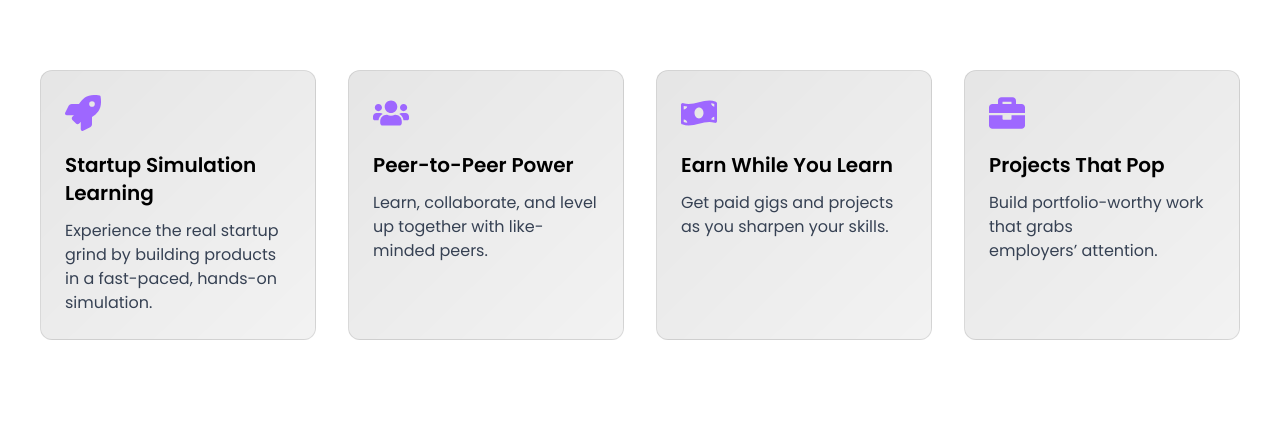
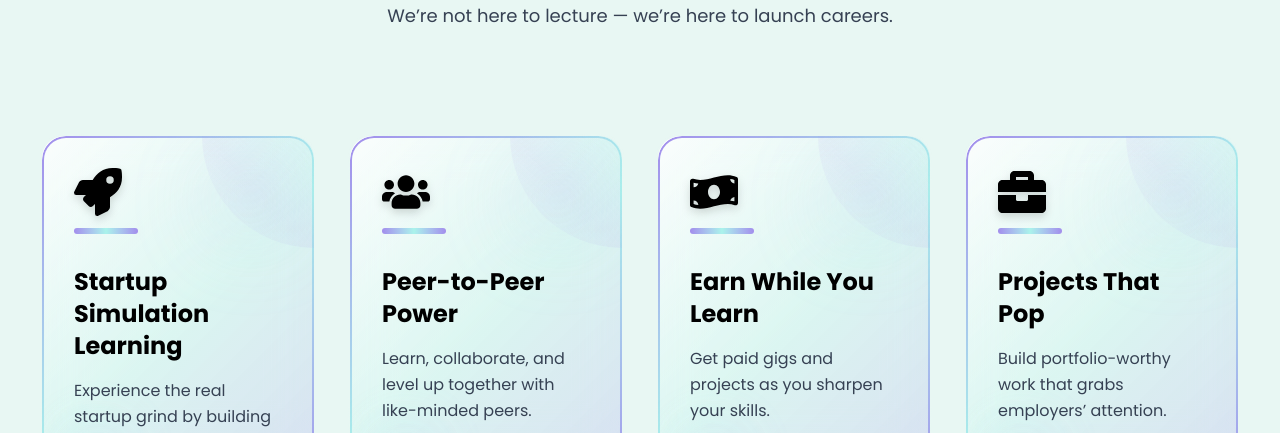
Before and after one commit to Square2025/SquareWeb, a React (Vite) app: page / in a window 1280 px wide. Shown: the part 2347-2780 px from the top of the page. Built offline with nearby package versions, Linux system fonts and the light colour scheme.

Commit message:
content changes as per launch

```diff
--- a/src/components/Footer/Footer.jsx
+++ b/src/components/Footer/Footer.jsx
@@ -97,7 +97,7 @@ function Footer() {
             <div className="space-y-3 text-gray-400">
               <p>hr@thesquareducation.com</p>
 
-              <p>63 A,Ramnagar,Nagpur</p>
+              <p>653 A,Ramnagar,Nagpur</p>
             </div>
           </div>
 
--- a/src/components/Home/Contact/Contact.jsx
+++ b/src/components/Home/Contact/Contact.jsx
@@ -205,7 +205,7 @@ function Contact() {
                   </div>
                   <div>
                     <h3 className="text-xl font-semibold mb-2">Our Location</h3>
-                    <p className="text-gray-300">63 A, Ramnagar, Nagpur, Maharashtra, India</p>
+                    <p className="text-gray-300">653 A, Ramnagar, Nagpur, Maharashtra, India</p>
                   </div>
                 </motion.div>
 
--- a/src/components/Home/Courses/Courses.jsx
+++ b/src/components/Home/Courses/Courses.jsx
@@ -198,7 +198,7 @@ function Courses() {
   );
 
   return (
-    <div className="px-4 md:px-10 py-20 overflow-x-hidden bg-white">
+    <div className="px-4 md:px-10 py-20 overflow-x-hidden bg-[#E8F7F3]">
       <div className="max-w-7xl mx-auto relative">
         {/* Section Header */}
         <motion.div
@@ -208,16 +208,16 @@ function Courses() {
           viewport={{ once: true }}
           transition={{ duration: 0.6 }}
         >
-          <div className="inline-block mb-3">
-            <span className="bg-gradient-to-r from-[#9E67FF]/20 to-[#013E5C]/20 text-[#9E67FF] text-sm font-medium px-4 py-1.5 rounded-full border border-[#9E67FF]/20">
+          <div className="inline-block mb-30">
+            <span className="bg-gradient-to-r from-[#9E67FF]/20 to-[#013E5C]/20 text-[#9E67FF] text-2xl font-medium px-4 py-1.5 rounded-full border border-[#9E67FF]/20">
             Power Up Your Skills
 
             </span>
           </div>
-          <h2 className="text-3xl md:text-7xl  text-black mb-4 relative">
+          <h2 className="text-3xl md:text-8xl  text-black mb-4 relative">
           Spotlight <span className="text-[#9E67FF]">Courses</span>
           </h2>
-          <p className="text-gray-700 max-w-2xl mx-auto mt-4 text-lg">
+          <p className="text-gray-700 max-w-2xl mx-auto mt-10 text-lg">
           No boring theory here. Just skill-packed, project-based courses that help you build confidence and get hired faster.
           </p>
         </motion.div>
--- a/src/components/Home/LearnChurnEarn/LRCSection.jsx
+++ b/src/components/Home/LearnChurnEarn/LRCSection.jsx
@@ -51,7 +51,7 @@ function LRCSection() {
   ];
 
   return (
-    <div className="px-4 md:px-10 py-20 overflow-hidden relative bg-white" >
+    <div className="px-4 md:px-10 py-20 overflow-hidden relative bg-[#E8F7F3]" >
       {/* Background decorations */}
       <div className="absolute -right-20 top-1/4 w-60 h-60 bg-[#9E67FF] rounded-full filter blur-[100px] opacity-5 z-0"></div>
       <div className="absolute -left-20 top-2/3 w-60 h-60 bg-[#013E5C] rounded-full filter blur-[100px] opacity-5 z-0"></div>
@@ -66,12 +66,12 @@ function LRCSection() {
           transition={{ duration: 0.6 }}
         >
           <div className="inline-block  ">
-            <span className="bg-gradient-to-r from-[#9E67FF]/20 to-[#013E5C]/20 text-[#9E67FF] text-sm font-medium px-4 py-1.5 rounded-full border border-[#9E67FF]/20">
+            <span className="bg-gradient-to-r from-[#9E67FF]/20 to-[#013E5C]/20 text-[#9E67FF] text-2xl font-medium px-4 py-1.5 rounded-full border border-[#9E67FF]/20">
             The Square Way
 
             </span>
           </div>
-          <h2 className="text-3xl md:text-7xl  text-black mb-4">
+          <h2 className="text-3xl md:text-9xl  text-black mb-4">
             Learn. <span className="text-[#9E67FF]">Churn.</span> Earn.
           </h2>
           <p className="text-gray-600 max-w-2xl mx-auto mt-4 text-lg">
--- a/src/components/Home/WhySquare/AboutSquare.jsx
+++ b/src/components/Home/WhySquare/AboutSquare.jsx
@@ -56,9 +56,13 @@ navigate("/courses")
             </h2>
             <div className="max-w-3xl mx-auto">
               <p className="text-gray-300 text-lg leading-relaxed">
-                At 'Square,' we're redefining education through our groundbreaking ed-tech platform.
-                Our aim is to transform the educational landscape by prioritizing skills and values.
-                With Square, you gain access to top-notch learning experiences at unbelievable pricing.
+                At Square, we’re not just another ed-tech platform — we’re a revolution.
+We're flipping the script on traditional education by putting real-world skills and values front and center. Forget boring theory and overpriced courses — with Square, you get hands-on learning, industry-relevant content, and career-ready skills that actually matter.
+
+Learn smarter. Build faster. Pay lesser.
+Top-tier education, ridiculously affordable pricing, and vibes that match your hustle — that’s the Square promise.
+
+It’s not just education. It’s evolution. Welcome to Square.
               </p>
             </div>
           </motion.div>
@@ -75,7 +79,7 @@ navigate("/courses")
               className="text-2xl md:text-3xl font-bold text-white mb-10 text-center"
               variants={fadeIn}
             >
-              Our Three-fold Approach
+              Three Pillars. One Vision.
             </motion.h2>
 
             <div className="grid grid-cols-1 md:grid-cols-3 gap-8">
@@ -89,7 +93,8 @@ navigate("/courses")
                 </div>
                 <h3 className="text-xl font-bold text-white mb-4">Learn</h3>
                 <p className="text-gray-300">
-                  Enrich your knowledge through affordable courses designed by industry experts.
+                  Level up with budget-friendly courses crafted by real industry pros. No fluff, just the good stuff that actually matters.
+
                 </p>
               </motion.div>
 
@@ -103,7 +108,8 @@ navigate("/courses")
                 </div>
                 <h3 className="text-xl font-bold text-white mb-4">Churn</h3>
                 <p className="text-gray-300">
-                  Apply what you've learned through practical projects and worksheets that reinforce your skills.
+                  Get your hands dirty with real-world projects and challenges that turn knowledge into skill.
+
                 </p>
               </motion.div>
 
@@ -117,7 +123,7 @@ navigate("/courses")
                 </div>
                 <h3 className="text-xl font-bold text-white mb-4">Earn</h3>
                 <p className="text-gray-300">
-                  Seal your journey with internships, freelancing and job opportunities to showcase your mastery.
+                 Put your skills to work — land internships, freelance gigs, or jobs that let you flex what you’ve mastered.
                 </p>
               </motion.div>
             </div>
@@ -138,12 +144,12 @@ navigate("/courses")
             <div className="grid grid-cols-1 md:grid-cols-2 gap-10">
               <div>
                 <p className="text-gray-300 text-lg leading-relaxed mb-6">
-                  It's more than merely imparting skills at 'Square,' it's about ensuring job prospects upon successful course completion.
-                  We believe in accelerating your success by fostering learning, practice, and progress.
+                  At Square, we’re not just teaching skills — we’re building futures. Every course is designed with one clear goal: helping you become employable and land real job opportunities once you’re done.
+
                 </p>
-                <p className="text-gray-300 text-lg leading-relaxed">
-                  Furthermore, we are committed to developing a youth network ecosystem by integrating innovative methods with unique teaching techniques.
-                  This synergy aims to evolve students into all-round performers, preparing them for the challenges of tomorrow's world.
+                <p className="text-gray-300 text-lg leading-relaxed ">We believe in fast-tracking your success through a simple but powerful formula: learn it, apply it, own it.</p>
+                <p className="text-gray-300 text-lg leading-relaxed mt-6">
+                  But that’s not all. We’re creating a vibrant youth ecosystem — blending fresh ideas with next-gen teaching methods to shape all-rounders who are ready to take on the real world. Because your growth isn’t just about knowledge — it’s about becoming unstoppable, confident, and career-ready.
                 </p>
               </div>
 
@@ -151,25 +157,28 @@ navigate("/courses")
                 <div className="bg-black/30 backdrop-blur-sm border border-white/10 rounded-xl p-6">
                   <FaUsers className="text-[#9E67FF] text-3xl mb-4" />
                   <h3 className="text-white font-semibold text-lg mb-2">Community Focused</h3>
-                  <p className="text-gray-400">Building a network of skilled professionals who support each other.</p>
+                  <p className="text-gray-400">We’re building a supportive network of learners, mentors, and professionals who grow together and lift each other up.
+</p>
                 </div>
 
                 <div className="bg-black/30 backdrop-blur-sm border border-white/10 rounded-xl p-6">
                   <FaRocket className="text-[#9E67FF] text-3xl mb-4" />
                   <h3 className="text-white font-semibold text-lg mb-2">Career Acceleration</h3>
-                  <p className="text-gray-400">Fast-track your career with our industry-aligned curriculum.</p>
+                  <p className="text-gray-400">Our entire ecosystem is designed to help you become employable faster, with content that mirrors what today’s job market demands.
+</p>
                 </div>
 
                 <div className="bg-black/30 backdrop-blur-sm border border-white/10 rounded-xl p-6">
                   <FaLightbulb className="text-[#9E67FF] text-3xl mb-4" />
                   <h3 className="text-white font-semibold text-lg mb-2">Innovative Learning</h3>
-                  <p className="text-gray-400">Unique teaching methods that make complex concepts accessible.</p>
+                  <p className="text-gray-400">From bite-sized lessons to real-world simulations, our unique teaching methods make complex concepts easy to understand and even easier to apply.
+</p>
                 </div>
 
                 <div className="bg-black/30 backdrop-blur-sm border border-white/10 rounded-xl p-6">
                   <FaGraduationCap className="text-[#9E67FF] text-3xl mb-4" />
                   <h3 className="text-white font-semibold text-lg mb-2">Holistic Development</h3>
-                  <p className="text-gray-400">Focus on creating well-rounded professionals ready for any challenge.</p>
+                  <p className="text-gray-400">We shape well-rounded professionals — blending technical skills, soft skills, and real-world experience so you’re ready for whatever comes next.</p>
                 </div>
               </div>
             </div>
--- a/src/components/Home/WhySquare/WhySquare.jsx
+++ b/src/components/Home/WhySquare/WhySquare.jsx
@@ -109,7 +109,7 @@ function WhySquare() {
   };
 
   return (
-    <div className="px-4 md:px-10 py-20 overflow-hidden bg-white">
+    <div className="px-4 md:px-10 py-20 overflow-hidden bg-[#E8F7F3]">
       <div className="max-w-7xl mx-auto">
         {/* Section Header */}
         <motion.div
@@ -121,7 +121,7 @@ function WhySquare() {
         >
           <h2 className="text-3xl md:text-6xl  text-black mb-4 relative inline-block">
           Why Learners Level Up
-          <span className="text-[#9E67FF]"> With Square</span>
+          <span className="text-[#9E67FF] "> With Square</span>
             <div className="absolute -bottom-3 left-0 w-full h-1.5 bg-gradient-to-r from-[#9E67FF] to-[#013E5C] rounded-full"></div>
           </h2>
           <p className="text-gray-700 max-w-2xl mx-auto mt-6 text-lg">
@@ -140,17 +140,88 @@ function WhySquare() {
   {reasons.map((reason, index) => (
     <motion.div
       key={index}
-              className="bg-gradient-to-br from-black/10 to-black/5 backdrop-blur-md rounded-xl p-6 hover:shadow-lg hover:shadow-[#9E67FF]/30 transition-all duration-300 border border-black/10 group"
+      className="relative bg-gradient-to-br from-white/80 via-[#AAF3EB]/20 to-[#A28DEC]/25 backdrop-blur-xl rounded-3xl p-8 hover:bg-gradient-to-br hover:from-white/90 hover:via-[#AAF3EB]/30 hover:to-[#A28DEC]/40 hover:backdrop-blur-2xl hover:shadow-2xl hover:shadow-[#A28DEC]/40 hover:-translate-y-3 hover:scale-105 transition-all duration-400 group overflow-hidden"
       variants={itemVariants}
-              whileHover={{ y: -8, transition: { duration: 0.3 } }}
+      whileHover={{
+        y: -12,
+        scale: 1.05,
+        transition: {
+          duration: 0.4,
+          type: "spring",
+          stiffness: 300
+        }
+      }}
+      style={{
+        background: 'linear-gradient(135deg, rgba(255,255,255,0.8), rgba(170,243,235,0.2), rgba(162,141,236,0.25))',
+        border: '2px solid transparent',
+        backgroundClip: 'padding-box',
+      }}
     >
-              <div className="text-[#9E67FF] text-4xl mb-5 transform group-hover:scale-110 transition-transform duration-300">{reason.icon}</div>
-              <h3 className="text-black text-xl font-semibold mb-3">{reason.title}</h3>
-              <p className="text-gray-700">{reason.description}</p>
+      {/* Gradient border overlay */}
+      <div
+        className="absolute inset-0 rounded-3xl opacity-100 group-hover:opacity-100 transition-opacity duration-400"
+        style={{
+          background: 'linear-gradient(135deg, #A28DEC, #AAF3EB, #A28DEC)',
+          padding: '2px',
+          mask: 'linear-gradient(#fff 0 0) content-box, linear-gradient(#fff 0 0)',
+          maskComposite: 'xor',
+          WebkitMask: 'linear-gradient(#fff 0 0) content-box, linear-gradient(#fff 0 0)',
+          WebkitMaskComposite: 'xor',
+        }}
+      >
+        <div className="w-full h-full rounded-3xl bg-transparent"></div>
+      </div>
+
+      {/* Enhanced gradient border on hover */}
+      <div
+        className="absolute inset-0 rounded-3xl opacity-0 group-hover:opacity-100 transition-opacity duration-300"
+        style={{
+          background: 'linear-gradient(135deg, #A28DEC, #AAF3EB, #A28DEC, #AAF3EB)',
+          padding: '3px',
+          mask: 'linear-gradient(#fff 0 0) content-box, linear-gradient(#fff 0 0)',
+          maskComposite: 'xor',
+          WebkitMask: 'linear-gradient(#fff 0 0) content-box, linear-gradient(#fff 0 0)',
+          WebkitMaskComposite: 'xor',
+          filter: 'blur(0.5px)',
+        }}
+      >
+        <div className="w-full h-full rounded-3xl bg-transparent"></div>
+      </div>
+
+      {/* Vibrant glass overlay */}
+      <div className="absolute inset-0 bg-gradient-to-br from-[#A28DEC]/15 via-[#AAF3EB]/20 to-[#A28DEC]/25 opacity-0 group-hover:opacity-100 transition-opacity duration-300 rounded-3xl backdrop-blur-sm" />
+
+      {/* Vibrant decorative elements */}
+      <div className="absolute top-4 right-4 w-24 h-24 bg-gradient-to-br from-[#A28DEC]/30 to-[#AAF3EB]/35 rounded-full blur-2xl group-hover:scale-150 group-hover:opacity-90 transition-all duration-500 opacity-50" />
+      <div className="absolute bottom-4 left-4 w-20 h-20 bg-gradient-to-br from-[#AAF3EB]/35 to-[#A28DEC]/30 rounded-full blur-xl group-hover:scale-130 group-hover:opacity-80 transition-all duration-400 opacity-45" />
+
+      {/* Icon with enhanced styling */}
+      <div className="relative mb-8 z-10">
+        <div className="text-5xl mb-3 transform group-hover:scale-110 group-hover:rotate-6 transition-all duration-500 filter drop-shadow-lg text-black">
+          {reason.icon}
+        </div>
+        <div className="w-16 h-1.5 bg-gradient-to-r from-[#A28DEC] via-[#AAF3EB] to-[#A28DEC] rounded-full transform group-hover:w-24 group-hover:h-2 transition-all duration-500 shadow-lg shadow-[#A28DEC]/30" />
+      </div>
+
+      {/* Content */}
+      <div className="relative z-10">
+        <h3 className="text-black text-2xl font-bold mb-4 group-hover:text-transparent group-hover:bg-clip-text group-hover:bg-gradient-to-r group-hover:from-[#A28DEC] group-hover:to-[#AAF3EB] transition-all duration-500">
+          {reason.title}
+        </h3>
+        <p className="text-gray-700 leading-relaxed text-base group-hover:text-black transition-colors duration-300">
+          {reason.description}
+        </p>
+      </div>
+
+      {/* Enhanced bottom accent with glow */}
+      <div className="absolute bottom-0 left-0 w-full h-1.5 bg-gradient-to-r from-[#A28DEC] via-[#AAF3EB] to-[#A28DEC] transform scale-x-0 group-hover:scale-x-100 transition-transform duration-500 origin-left shadow-lg shadow-[#A28DEC]/50" />
+
+      {/* Vibrant corner highlight */}
+      <div className="absolute top-0 right-0 w-28 h-28 bg-gradient-to-bl from-[#AAF3EB]/25 via-[#A28DEC]/15 to-transparent rounded-bl-full opacity-60 group-hover:opacity-100 group-hover:scale-120 transition-all duration-500 transform" />
+
     </motion.div>
   ))}
 </motion.div>
-
         {/* Testimonials Carousel - Enhanced Version */}
         {/* <div className="mb-16">
           <motion.h3
```
Lines whose indentation alone changed are shown as unchanged.
